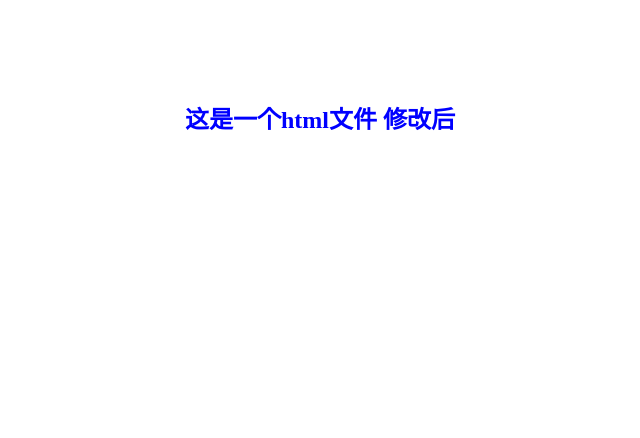
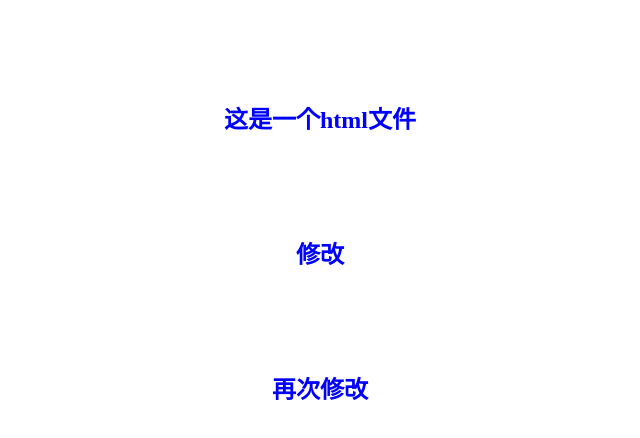
Before and after one commit to dmy-vision/dmycom, a plain HTML site: page index.html in a window 1280 px wide. Shown: the whole page, without its empty margins (320-960 px from the left). Drawn offline with Linux system fonts and the light colour scheme.

Commit message:
remodeified index.html

```diff
--- a/index.html
+++ b/index.html
@@ -5,6 +5,8 @@
 	<link rel="stylesheet" type="text/css" href="style.css">
 </head>
 <body>
-<h2>这是一个html文件   修改后</h2>
+<h2>这是一个html文件</h2>
+<h2>修改</h2>
+<h2>再次修改</h2>
 </body>
 </html>
```
